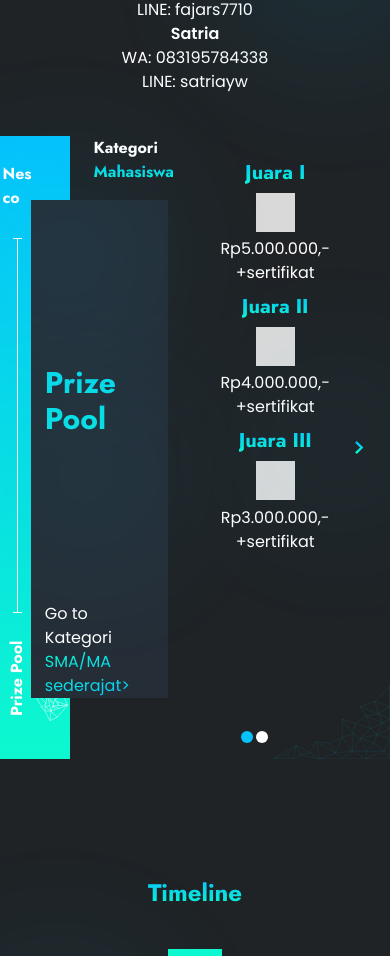
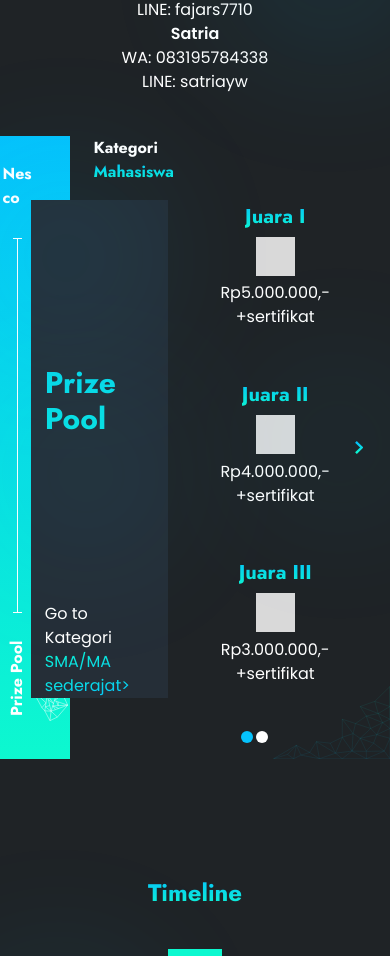
Before and after one commit to Harmerz/nescougm, a Next.js app: page /competition in a window 390 px wide. Shown: the part 1319-2275 px from the top of the page. Built offline with nearby package versions, Linux system fonts and the light colour scheme.

Commit message:
fix : prize alignment for different prizes count

```diff
--- a/components/pages/competition/Prize.js
+++ b/components/pages/competition/Prize.js
@@ -16,6 +16,8 @@ import VerticalBar from './VerticalBar'
 export function Prize({ juaraMahasiswa, juaraSMA }) {
   const favoritMahasiswa = juaraMahasiswa.length === 4
   const favoritSMA = juaraSMA.length === 4
+  const alignMahasiswa = !favoritMahasiswa && favoritSMA
+  const alignSMA = !favoritSMA && favoritMahasiswa
   useEffect(() => {
     AOS.init()
   }, [])
@@ -123,7 +125,7 @@ export function Prize({ juaraMahasiswa, juaraSMA }) {
               emulateTouch
               preventMovementUntilSwipeScrollTolerance
               swipeScrollTolerance={50}
-              className="w-full h-full"
+              className="w-full h-full relative"
               renderIndicator={(onClickHandler, isSelected) => {
                 return (
                   <span
@@ -141,7 +143,11 @@ export function Prize({ juaraMahasiswa, juaraSMA }) {
               onChange={(index) => setCurrentSlide(index)}
             >
               <div>
-                <div className="w-full lg:min-h-[650px] lg:h-[100vh] flex lg:flex-col select-none">
+                <div
+                  className={`w-full lg:min-h-[650px] lg:h-[100vh] flex lg:flex-col select-none ${
+                    alignMahasiswa ? 'absolute inset-0' : ''
+                  }`}
+                >
                   <div
                     className={`w-[20vw] lg:w-fit h-fit ${
                       favoritMahasiswa ? 'mt-[5%] text-lg' : 'sm:mt-[1vh] md:mt-[2.5vh] text-base'
@@ -152,7 +158,7 @@ export function Prize({ juaraMahasiswa, juaraSMA }) {
                       Mahasiswa
                     </div>
                   </div>
-                  <div className="w-[60vw] h-full flex flex-col lg:flex-row mx-[10vw] mt-[7%] pl-[2vw] mb-[10vw] lg:mb-0">
+                  <div className="w-[60vw] h-full flex flex-col lg:flex-row mx-[10vw] mt-[7%] pl-[2vw] mb-[10vw] lg:mb-0 justify-evenly">
                     <PrizeList icon={IconJuara} title="Juara I">
                       {juaraMahasiswa[0]}
                       <br />
@@ -181,7 +187,11 @@ export function Prize({ juaraMahasiswa, juaraSMA }) {
                 </div>
               </div>
               <div>
-                <div className="w-full lg:min-h-[650px] lg:h-[100vh] flex lg:flex-col select-none">
+                <div
+                  className={`w-full lg:min-h-[650px] lg:h-[100vh] flex lg:flex-col select-none ${
+                    alignSMA ? 'absolute inset-0' : ''
+                  }`}
+                >
                   <div
                     className={`w-[20vw] lg:w-fit h-fit mt-[0%] ${
                       favoritSMA ? 'mt-[1vh] sm:mt-0 text-xs sm:text-lg' : 'text-xs sm:text-base'
@@ -192,7 +202,7 @@ export function Prize({ juaraMahasiswa, juaraSMA }) {
                       SMA/MA sederajat
                     </div>
                   </div>
-                  <div className="w-[60vw] h-full flex flex-col lg:flex-row mx-[10vw] mt-[7%] pl-[2vw] mb-[10vw] lg:mb-0">
+                  <div className="w-[60vw] h-full flex flex-col lg:flex-row mx-[10vw] mt-[7%] pl-[2vw] mb-[10vw] lg:mb-0 justify-evenly">
                     <PrizeList icon={IconJuara} title="Juara I">
                       {juaraSMA[0]}
                       <br />
```
